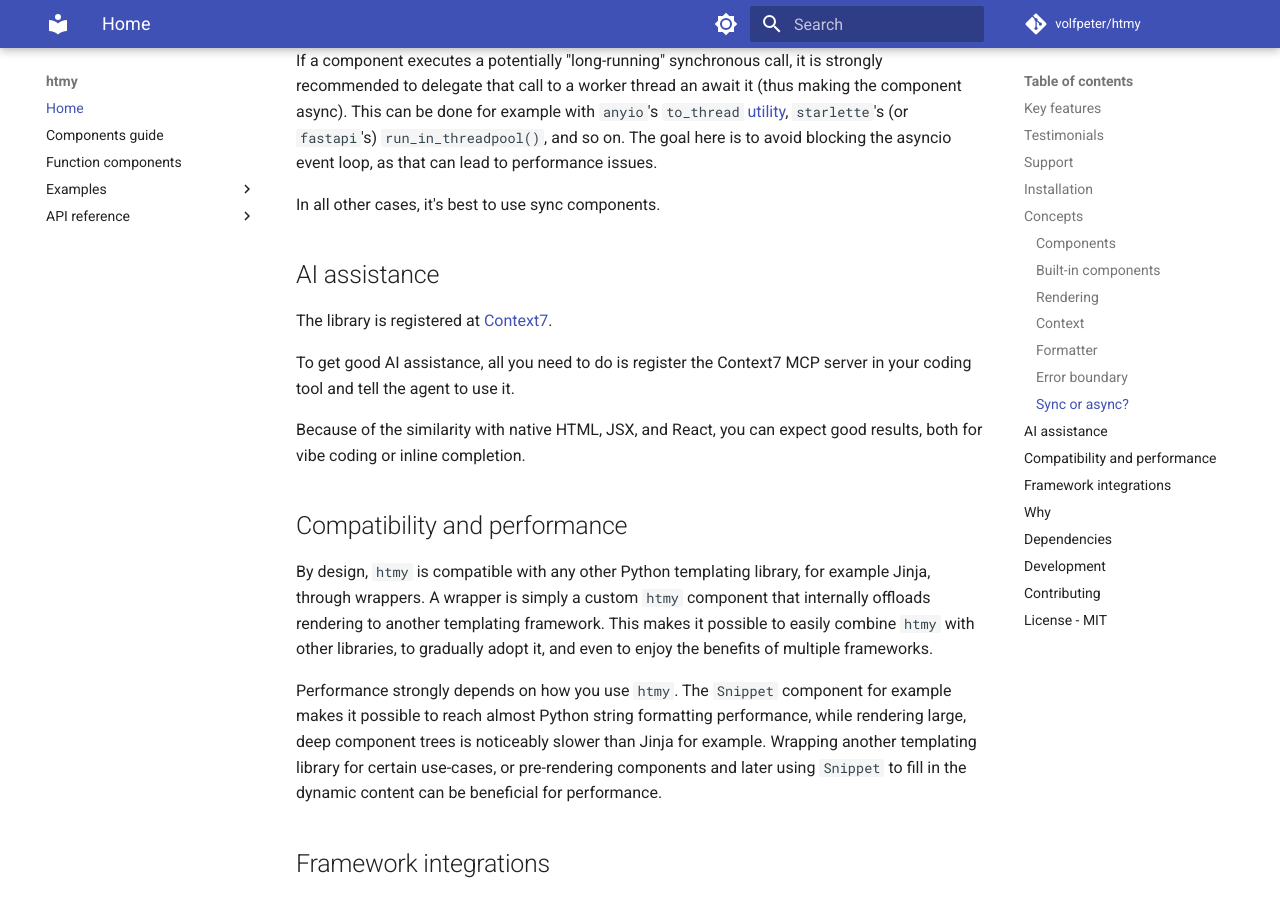
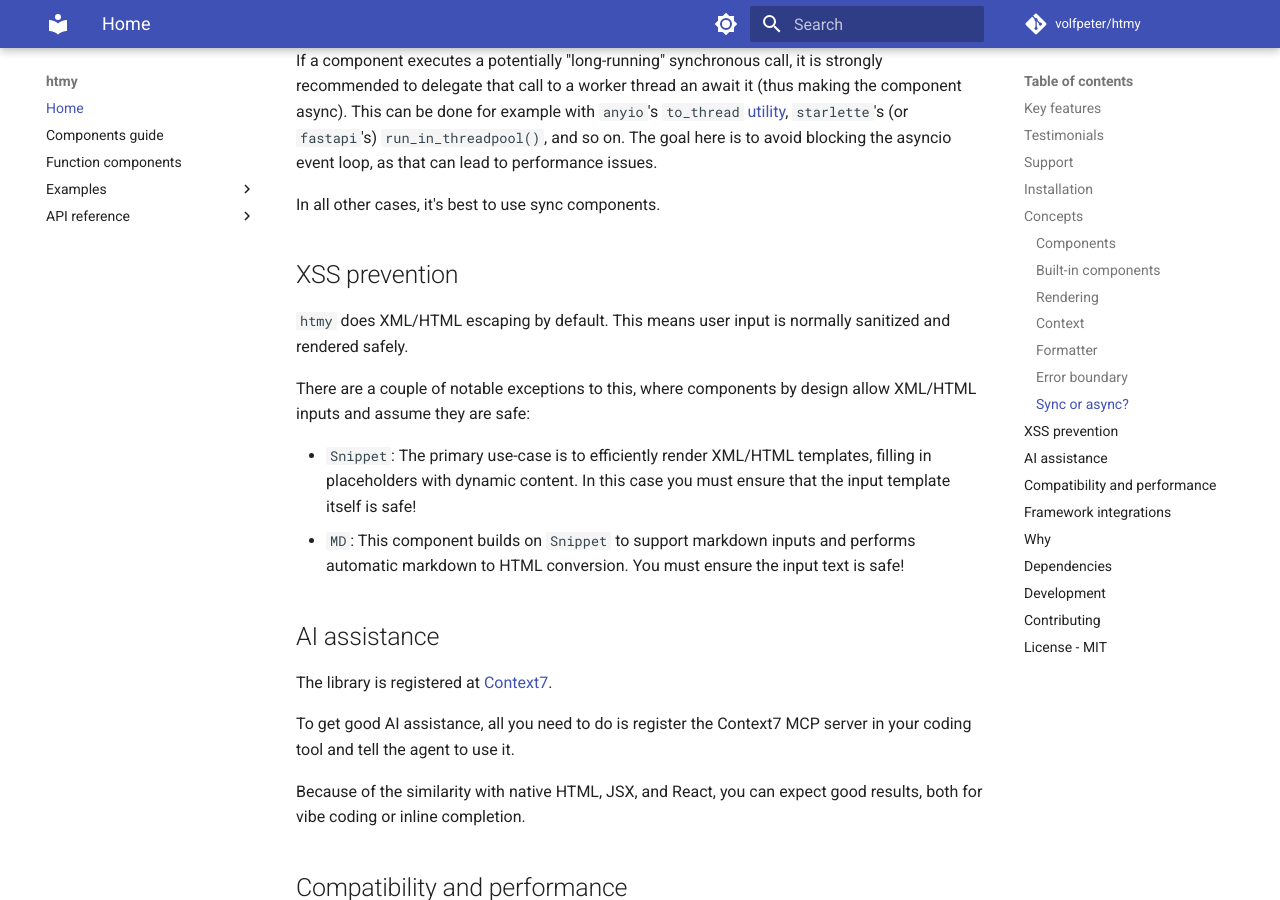
Before and after one commit to volfpeter/htmy, an MkDocs documentation site: the page built from docs/index.md, in a window 1280 px wide and 900 px high, scrolled down 8010 px. Built offline with MkDocs 1.6.1 and Material for MkDocs 9.7.7, drawn with Linux system fonts in a browser that asks for light colours; comment, search, counter and statistics services are not loaded.

Commit message:
Add more notes on XSS prevention (#90)
* docs: add more notes on XSS prevention

* docs: fix wording

```diff
--- a/docs/index.md
+++ b/docs/index.md
@@ -303,6 +303,15 @@ If a component executes a potentially "long-running" synchronous call, it is str
 
 In all other cases, it's best to use sync components.
 
+## XSS prevention
+
+`htmy` does XML/HTML escaping by default. This means user input is normally sanitized and rendered safely.
+
+There are a couple of notable exceptions to this, where components by design allow XML/HTML inputs and assume they are safe:
+
+- `Snippet`: The primary use-case is to efficiently render XML/HTML templates, filling in placeholders with dynamic content. In this case you must ensure that the input template itself is safe!
+- `MD`: This component builds on `Snippet` to support markdown inputs and performs automatic markdown to HTML conversion. You must ensure the input text is safe!
+
 ## AI assistance
 
 The library is registered at [Context7](https://context7.com/volfpeter).
```
Also changed, not shown: README.md (+9 -0 lines), 1 other file.
